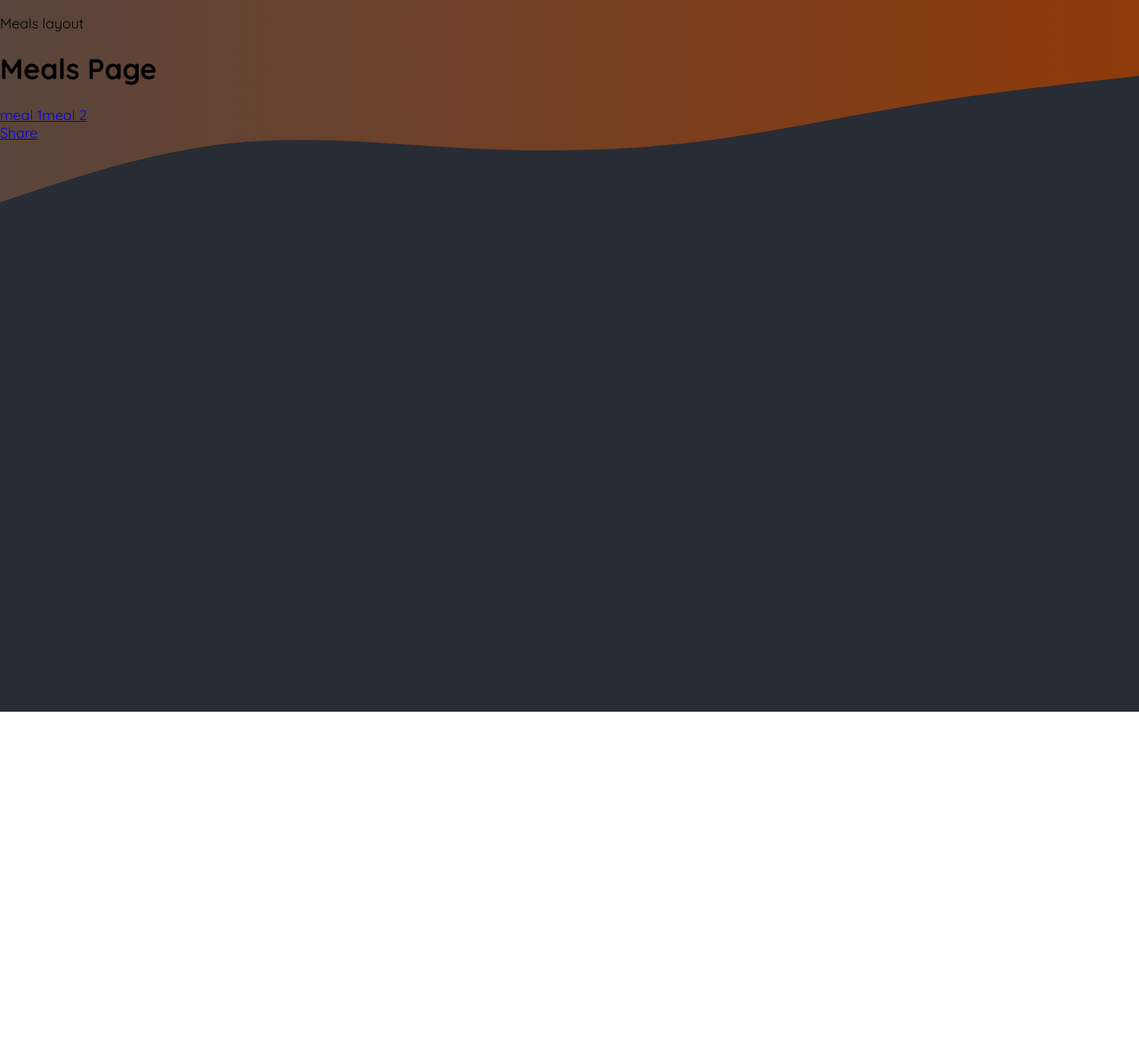
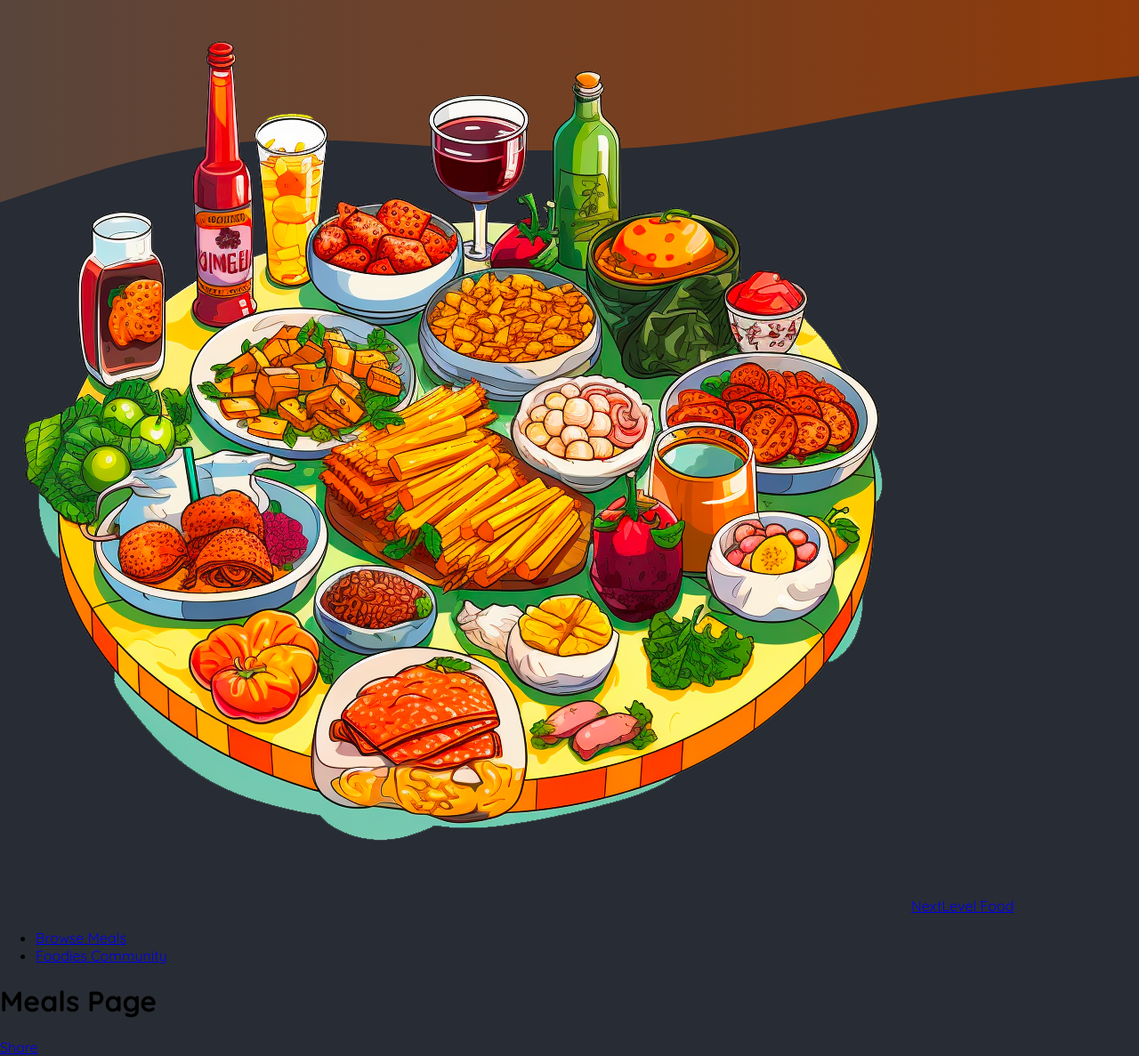
Before and after one commit to amr4356/foodies-nextjs-project, a Next.js app: page /meals in a window 1280 px wide. Shown: the whole page at 89% size. Before the commit the page ends 800 px from the top, so only its background shows below. Built offline with nearby package versions, Linux system fonts and the light colour scheme.

Commit message:
421. Adding a Custom Component To A Layout

```diff
--- a/app/layout.js
+++ b/app/layout.js
@@ -1,3 +1,4 @@
+import MainHeader from '@/components/main-header';
 import './globals.css';
 
 export const metadata = {
@@ -29,7 +30,7 @@
             ></path>
           </svg>
         </div>
-
+        <MainHeader />
         {children}
       </body>
     </html>
--- a/app/meals/layout.js
+++ /dev/null
@@ -1,8 +0,0 @@
-export default function MealsLayout({children}){
-    return (
-        <>
-            <p>Meals layout</p>
-            {children}
-        </>
-    );
-}
--- a/app/meals/page.js
+++ b/app/meals/page.js
@@ -4,10 +4,7 @@
     return (
         <>
             <h1>Meals Page</h1>
-            <div>
-                <Link href="meal1">meal 1</Link>
-                <Link href="meal2">meal 2</Link>
-            </div>
+
             <div>
                 <Link href="meals/share">Share</Link>
             </div>
--- /dev/null
+++ b/components/main-header.js
@@ -0,0 +1,24 @@
+import Link from "next/link";
+import logoImg from '@/assets/logo.png';
+
+export default function MainHeader(){
+    return (
+        <header>
+            <Link href="/">
+               <img src={logoImg.src} alt="A plate with food on it"  />
+               NextLevel Food
+            </Link>
+
+            <nav>
+                <ul>
+                    <li>
+                        <Link href="/meals">Browse Meals</Link>
+                    </li>
+                    <li>
+                        <Link href="/community">Foodies Community</Link>
+                    </li>
+                </ul>
+            </nav>
+        </header>
+    );
+}
```
